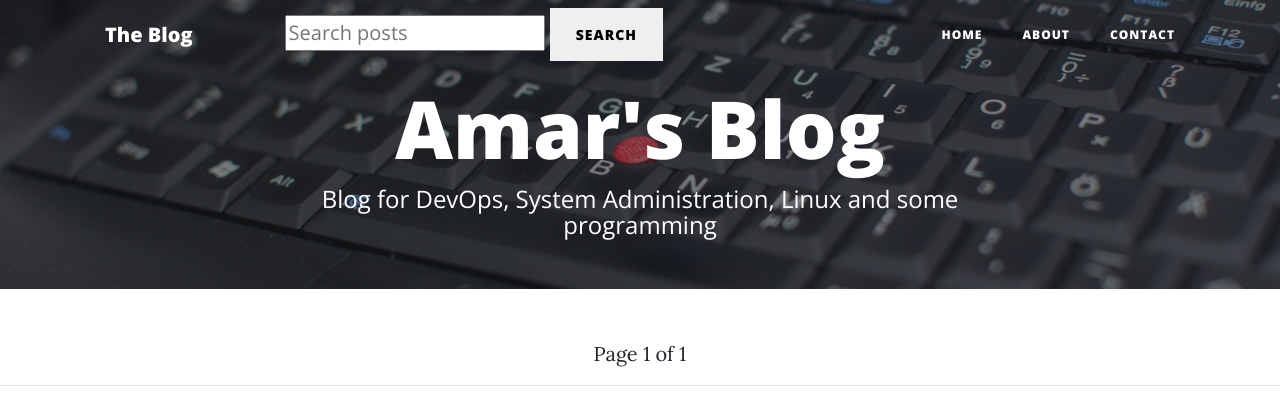
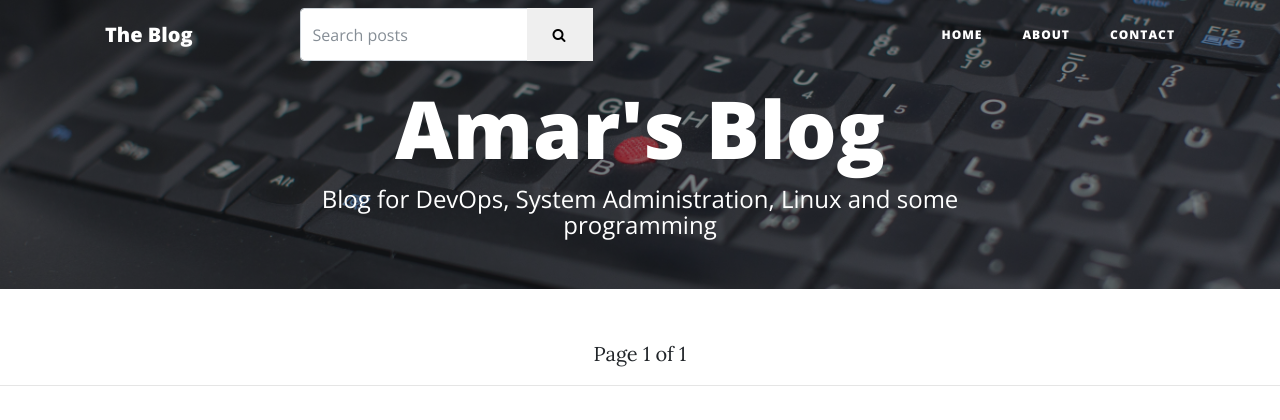
Before and after one commit to amar771/Django-Blog, a Django app: page / in a window 1280 px wide. Shown: the top 420 px of the page. Run offline with Django 3.2, Linux system fonts and the light colour scheme; data that the repository does not hold is empty; some libraries are stand-ins or nearby versions.

Commit message:
Made search look prettier

```diff
--- a/blog/templates/blog/index.html
+++ b/blog/templates/blog/index.html
@@ -5,8 +5,15 @@
 
   <!-- Search -->
   <form method='GET' action=''>
-    <input type='text' name='q' placeholder="Search posts" value='{{ request.GET.q }}' /n>
-    <input type='submit' value='Search' class='btn' />
+    <div class="col-sm">
+    <div class="input-group">
+      <input type='text' class="form-control" name='q' placeholder="Search posts" value='{{ request.GET.q }}' /n>
+      <span class="input-group-btn">
+        <button class='btn btn-default' type='submit'>
+          <i class="fa fa-search"></i>
+        </button>
+      </span>
+    </div></div>
   </form>
 
 {% endblock %}
```
